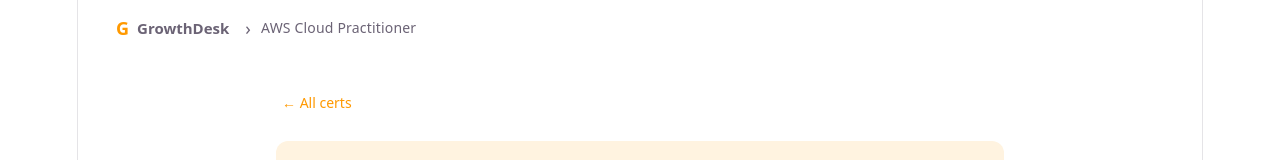
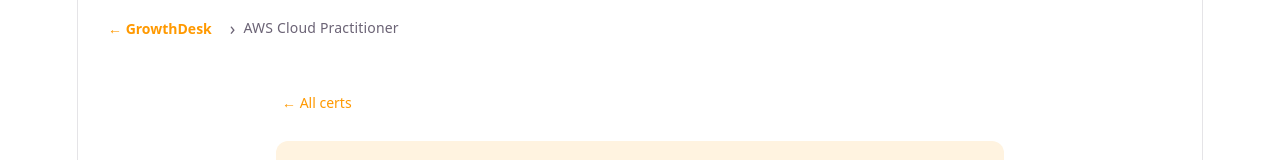
Before and after one commit to vamsiperla/growthdesk, a React (Vite) app: page / in a window 1280 px wide. Both pictures are taken after a click on the button 348 px from the left and 689 px from the top of the page. Shown: the top 160 px of the page. Built offline with nearby package versions, Linux system fonts and the light colour scheme.

Commit message:
sticky bar

```diff
--- a/src/App.jsx
+++ b/src/App.jsx
@@ -564,10 +564,10 @@ function TopicView({ topic, certColor, onBack, onUpdate }) {
 
   return (
     <div>
-      <div style={{ display: "flex", alignItems: "center", justifyContent: "space-between", padding: "12px 16px", borderBottom: "1px solid var(--color-border-tertiary)", gap: 8, background: "var(--color-background-primary)", position: "sticky", top: 56, zIndex: 9 }}>
-        <button onClick={onBack} style={{ background: "none", border: "none", color: certColor, cursor: "pointer", fontSize: 14, fontFamily: "inherit" }}>← Back</button>
-        <h2 style={{ color: "var(--color-text-primary)", fontSize: 15, margin: 0, flex: 1, textAlign: "center" }}>{topic.name}</h2>
-        <div style={{ width: 60 }} />
+      <div style={{ display: "flex", alignItems: "center", justifyContent: "space-between", padding: "12px 0 12px", gap: 8 }}>
+        <button onClick={onBack} style={{ background: "none", border: "none", color: certColor, cursor: "pointer", fontSize: 14, fontFamily: "inherit", display: "flex", alignItems: "center", gap: 4 }}>← Back to topics</button>
+        <h2 style={{ color: "var(--color-text-primary)", fontSize: 16, margin: 0, flex: 1, textAlign: "center" }}>{topic.name}</h2>
+        <div style={{ width: 100 }} />
       </div>
 
       <div style={{ display: "flex", gap: 6, padding: "12px 16px", borderBottom: "1px solid var(--color-border-tertiary)", flexWrap: "wrap" }}>
@@ -925,16 +925,16 @@ export default function App() {
     const live = data.certs.find(c => c.id === selectedCert.id) || selectedCert;
     return (
       <div style={{ minHeight: "100vh", background: "var(--color-background-primary)" }}>
-        {/* Top nav */}
-        <div style={{ borderBottom: "1px solid var(--color-border-tertiary)", padding: "0 32px", display: "flex", alignItems: "center", height: 56, background: "var(--color-background-primary)", position: "sticky", top: 0, zIndex: 10 }}>
-          <button onClick={() => setSelectedCert(null)} style={{ background: "none", border: "none", cursor: "pointer", display: "flex", alignItems: "center", gap: 8, fontFamily: "inherit", color: "var(--color-text-secondary)", fontSize: 14 }}>
-            <span style={{ fontSize: 18, fontWeight: 700, color: "#FF9900" }}>G</span>
-            <span style={{ fontWeight: 600, color: "var(--color-text-primary)", fontSize: 15 }}>GrowthDesk</span>
+        {/* Single sticky nav — contains everything */}
+        <div style={{ borderBottom: "1px solid var(--color-border-tertiary)", padding: "0 24px", display: "flex", alignItems: "center", height: 56, background: "var(--color-background-primary)", position: "sticky", top: 0, zIndex: 10 }}>
+          <button onClick={() => setSelectedCert(null)} style={{ background: "none", border: "none", cursor: "pointer", display: "flex", alignItems: "center", gap: 6, fontFamily: "inherit", color: "#FF9900", fontSize: 14, fontWeight: 600, marginRight: 12 }}>
+            ← GrowthDesk
           </button>
-          <span style={{ margin: "0 10px", color: "var(--color-text-secondary)" }}>›</span>
-          <span style={{ fontSize: 14, color: "var(--color-text-secondary)" }}>{live.title}</span>
+          <span style={{ color: "var(--color-text-secondary)", marginRight: 8 }}>›</span>
+          <span style={{ fontSize: 14, color: "var(--color-text-primary)", fontWeight: 500 }}>{live.title}</span>
         </div>
-        <div style={{ maxWidth: 760, margin: "0 auto", padding: "24px 16px 60px" }}>
+        {/* Scrollable content below nav */}
+        <div style={{ maxWidth: 760, margin: "0 auto", padding: "24px 16px 80px" }}>
           <CertView cert={live} onBack={() => setSelectedCert(null)} onUpdate={updateCert} />
         </div>
       </div>
```
